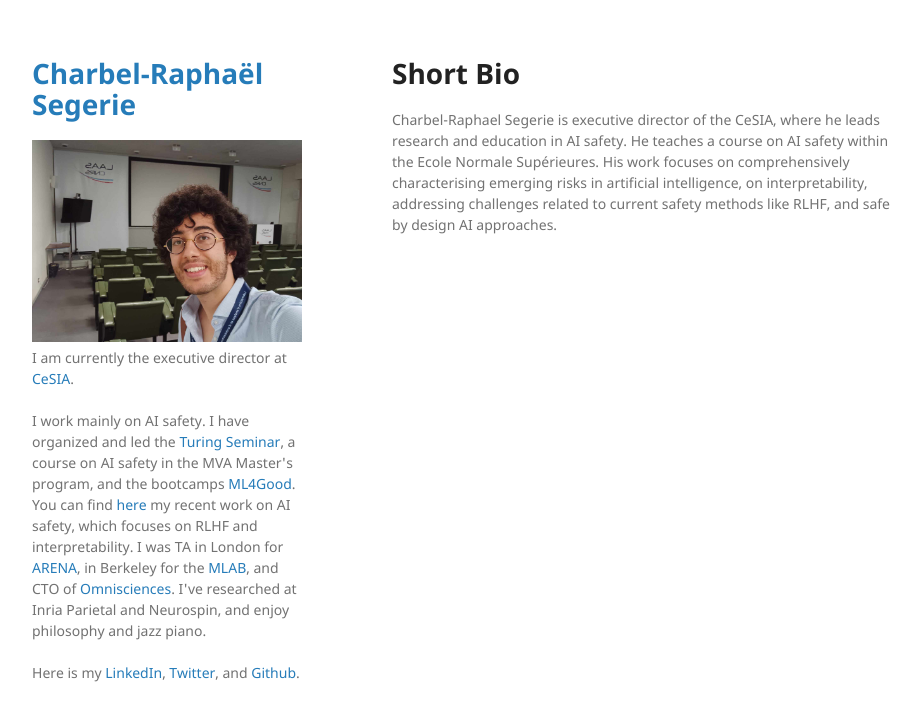
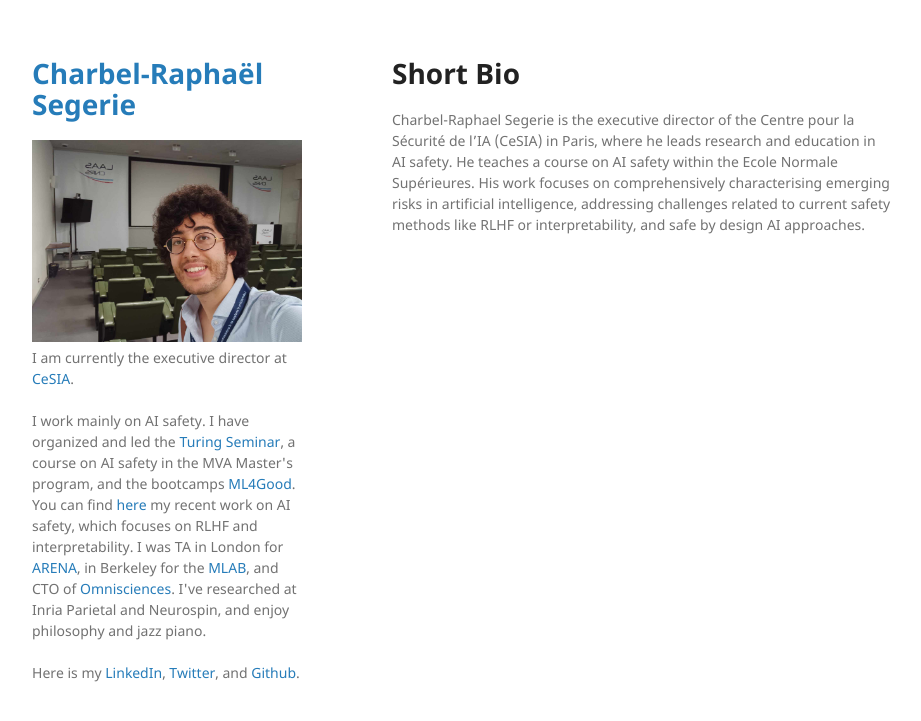
Before and after one commit to crsegerie/crsegerie.github.io, a Jekyll site: the page built from bio.md, in a window 1280 px wide. Shown: the top 721 px of the page, without its empty margins (178-1099 px from the left). Built offline with Jekyll 4.4.1, drawn with Linux system fonts in a browser that asks for light colours; our own code applies the rules of GitHub Pages for plain Markdown files.

Commit message:
umpdate bio

```diff
--- a/bio.md
+++ b/bio.md
@@ -1,3 +1,3 @@
 # Short Bio
 
-Charbel-Raphael Segerie is executive director of the CeSIA, where he leads research and education in AI safety. He teaches a course on AI safety within the Ecole Normale Supérieures. His work focuses on comprehensively characterising emerging risks in artificial intelligence, on interpretability, addressing challenges related to current safety methods like RLHF, and safe by design AI approaches.
+Charbel-Raphael Segerie is the executive director of the Centre pour la Sécurité de l'IA (CeSIA) in Paris, where he leads research and education in AI safety. He teaches a course on AI safety within the Ecole Normale Supérieures. His work focuses on comprehensively characterising emerging risks in artificial intelligence, addressing challenges related to current safety methods like RLHF or interpretability, and safe by design AI approaches.
```
